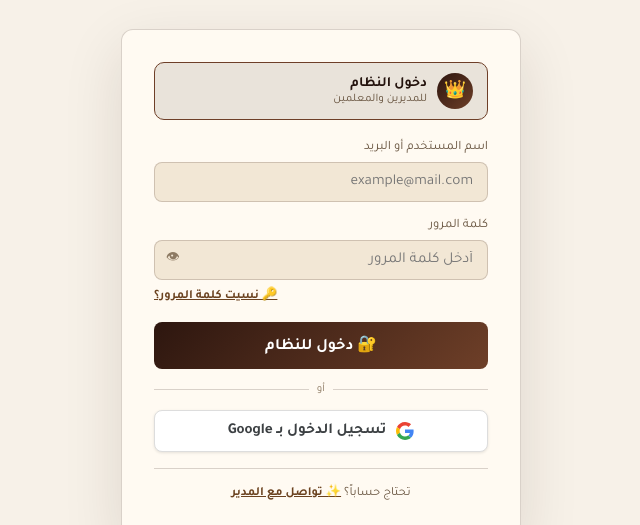
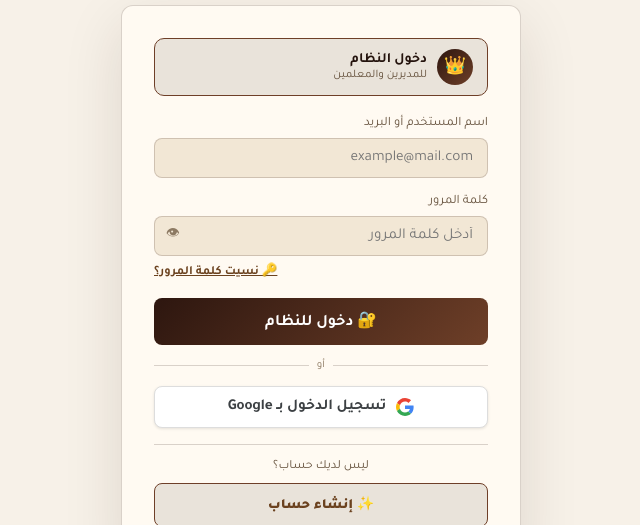
Before and after one commit to abadadbad51-crypto/HEFZ, a website: page index.html in a window 1280 px wide. Shown: the part 275-800 px from the top of the page, without its empty margins (319-959 px from the left). Drawn offline with Linux system fonts and the light colour scheme.

Commit message:
Add create account button to login

```diff
--- a/css/style.css
+++ b/css/style.css
@@ -166,6 +166,25 @@ body::before{
   cursor:pointer;transition:all .2s;
 }
 .btn-primary:hover{opacity:.94;transform:translateY(-1px);box-shadow:0 6px 20px rgba(45,22,15,.18);}
+
+.btn-secondary-login{
+  width:100%;
+  padding:11px 12px;
+  border-radius:8px;
+  border:1px solid var(--emerald-mid);
+  background:var(--emerald-glow);
+  color:var(--emerald-light);
+  font-family:'Tajawal',sans-serif;
+  font-weight:800;
+  font-size:.88rem;
+  cursor:pointer;
+  transition:all .2s;
+}
+.btn-secondary-login:hover{
+  transform:translateY(-1px);
+  border-color:var(--emerald-light);
+  box-shadow:0 6px 16px rgba(45,22,15,.14);
+}
 
 /* ===== APP SHELL ===== */
 #app{display:none;min-height:100vh;position:relative;z-index:1;}
--- a/index.html
+++ b/index.html
@@ -91,10 +91,10 @@
         </button>
 
         <div style="text-align:center;margin-top:16px;padding-top:14px;border-top:1px solid var(--border)">
-          <span style="font-size:.78rem;color:var(--text-muted)" id="noAccountLabel">تحتاج حساباً؟ </span>
-          <span onclick="showRegisterForm()" id="createAccountLink" class="login-link">
-            ✨ تواصل مع المدير
-          </span>
+          <div style="font-size:.78rem;color:var(--text-muted);margin-bottom:10px" id="noAccountLabel">ليس لديك حساب؟</div>
+          <button onclick="showRegisterForm()" id="createAccountLink" class="btn-secondary-login">
+            ✨ إنشاء حساب
+          </button>
         </div>
       </div>
     </div>
--- a/js/auth.js
+++ b/js/auth.js
@@ -43,9 +43,9 @@ window.setLoginLang = function(lang) {
   var orLbl = document.getElementById('orLabel');
   if (orLbl) orLbl.textContent = isEn ? 'or' : 'أو';
   var noAcc = document.getElementById('noAccountLabel');
-  if (noAcc) noAcc.textContent = isEn ? 'Need an account? ' : 'تحتاج حساباً؟ ';
+  if (noAcc) noAcc.textContent = isEn ? "Don't have an account?" : 'ليس لديك حساب؟';
   var createAcc = document.getElementById('createAccountLink');
-  if (createAcc) createAcc.textContent = isEn ? '✨ Contact admin' : '✨ تواصل مع المدير';
+  if (createAcc) createAcc.textContent = isEn ? '✨ Create Account' : '✨ إنشاء حساب';
 };
 
 // ── Forgot Password ──
```
